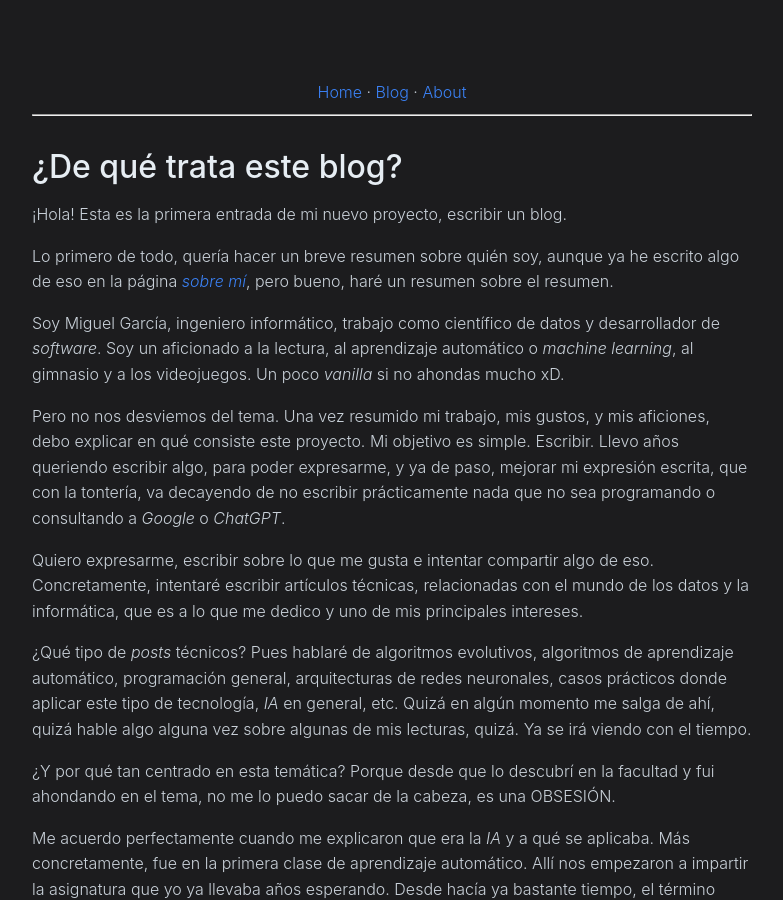
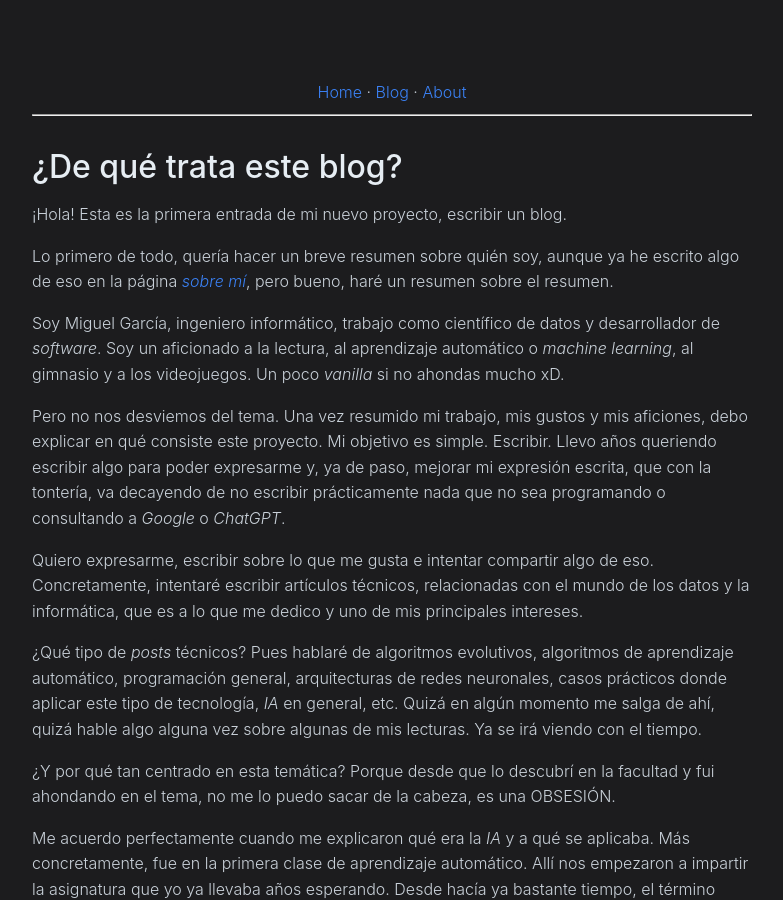
Before and after one commit to Migue8gl/Migue8gl.github.io, a Jekyll site: the page built from _posts/2025-12-25-de-que-trata-este-blog.md, in a window 1280 px wide and 900 px high. Shown: the whole window, without its empty margins (248-1031 px from the left). Built offline with Jekyll 4.4.1, drawn with Linux system fonts in a browser that asks for light colours; some of the changed text lies outside the part shown.

Commit message:
changed and corrected firt post

```diff
--- a/_posts/2025-12-25-de-que-trata-este-blog.md
+++ b/_posts/2025-12-25-de-que-trata-este-blog.md
@@ -11,15 +11,15 @@ Lo primero de todo, quería hacer un breve resumen sobre quién soy, aunque ya h
 
 Soy Miguel García, ingeniero informático, trabajo como científico de datos y desarrollador de *software*. Soy un aficionado a la lectura, al aprendizaje automático o *machine learning*, al gimnasio y a los videojuegos. Un poco *vanilla* si no ahondas mucho xD.
 
-Pero no nos desviemos del tema. Una vez resumido mi trabajo, mis gustos, y mis aficiones, debo explicar en qué consiste este proyecto. Mi objetivo es simple. Escribir. Llevo años queriendo escribir algo, para poder expresarme, y ya de paso, mejorar mi expresión escrita, que con la tontería, va decayendo de no escribir prácticamente nada que no sea programando o consultando a *Google* o *ChatGPT*.
+Pero no nos desviemos del tema. Una vez resumido mi trabajo, mis gustos y mis aficiones, debo explicar en qué consiste este proyecto. Mi objetivo es simple. Escribir. Llevo años queriendo escribir algo para poder expresarme y, ya de paso, mejorar mi expresión escrita, que con la tontería, va decayendo de no escribir prácticamente nada que no sea programando o consultando a *Google* o *ChatGPT*.
 
-Quiero expresarme, escribir sobre lo que me gusta e intentar compartir algo de eso. Concretamente, intentaré escribir artículos técnicas, relacionadas con el mundo de los datos y la informática, que es a lo que me dedico y uno de mis principales intereses.
+Quiero expresarme, escribir sobre lo que me gusta e intentar compartir algo de eso. Concretamente, intentaré escribir artículos técnicos, relacionadas con el mundo de los datos y la informática, que es a lo que me dedico y uno de mis principales intereses.
 
-¿Qué tipo de *posts* técnicos? Pues hablaré de algoritmos evolutivos, algoritmos de aprendizaje automático, programación general, arquitecturas de redes neuronales, casos prácticos donde aplicar este tipo de tecnología, *IA* en general, etc. Quizá en algún momento me salga de ahí, quizá hable algo alguna vez sobre algunas de mis lecturas, quizá. Ya se irá viendo con el tiempo.
+¿Qué tipo de *posts* técnicos? Pues hablaré de algoritmos evolutivos, algoritmos de aprendizaje automático, programación general, arquitecturas de redes neuronales, casos prácticos donde aplicar este tipo de tecnología, *IA* en general, etc. Quizá en algún momento me salga de ahí, quizá hable algo alguna vez sobre algunas de mis lecturas. Ya se irá viendo con el tiempo.
 
 ¿Y por qué tan centrado en esta temática? Porque desde que lo descubrí en la facultad y fui ahondando en el tema, no me lo puedo sacar de la cabeza, es una OBSESIÓN.
 
-Me acuerdo perfectamente cuando me explicaron que era la *IA* y a qué se aplicaba. Más concretamente, fue en la primera clase de aprendizaje automático. Allí nos empezaron a impartir la asignatura que yo ya llevaba años esperando. Desde hacía ya bastante tiempo, el término *machine learning* me resultaba conocido. Me fascinaba la potencia que tenían estos tipos de algoritmos de aprendizaje, ya que, como buen lector de ciencia ficción (recomiendo encarecidamente *Hyperion* y *La Caída de Hyperion*), ya tenía la cabeza saturada de ideas fantasiosas sobre el futuro. Sabía lo bien pagado que estaba el trabajo de científico de datos en el momento, lo cual es un aliciente (una pena que ya no tanto con tantísimos "expertos en *IA*" que hay hoy en día).
+Me acuerdo perfectamente cuando me explicaron qué era la *IA* y a qué se aplicaba. Más concretamente, fue en la primera clase de aprendizaje automático. Allí nos empezaron a impartir la asignatura que yo ya llevaba años esperando. Desde hacía ya bastante tiempo, el término *machine learning* me resultaba conocido. Me fascinaba la potencia que tenían estos tipos de algoritmos de aprendizaje, ya que, como buen lector de ciencia ficción (recomiendo encarecidamente *Hyperion* y *La Caída de Hyperion*), ya tenía la cabeza saturada de ideas fantasiosas sobre el futuro. Sabía lo bien pagado que estaba el trabajo de científico de datos en el momento, lo cual es un aliciente (una pena que ya no tanto con tantísimos "expertos en *IA*" que hay hoy en día).
 
 La *IA* o inteligencia artificial, tal como me lo explicaron por primera vez, son un conjunto de técnicas, algoritmos, métodos que intentan emular ciertos patrones de inteligencia humanos y cuyo uso se reserva siempre para problemas muy complejos. Son problemas complejos aquellos cuya resolución exacta con un algoritmo tradicional no es viable en un tiempo razonable (muy simplificado) o de los que no se conoce otra forma mejor de abordarlo. Existen distintos subconjuntos dentro del conjunto general conocido como *IA*, distintos ámbitos de investigación que abordan desde las metaheurísticas y sistemas expertos, hasta el aprendizaje automático.
 
```
Also changed, not shown: other parts of _posts/2025-12-25-de-que-trata-este-blog.md (+2 -2 lines).
